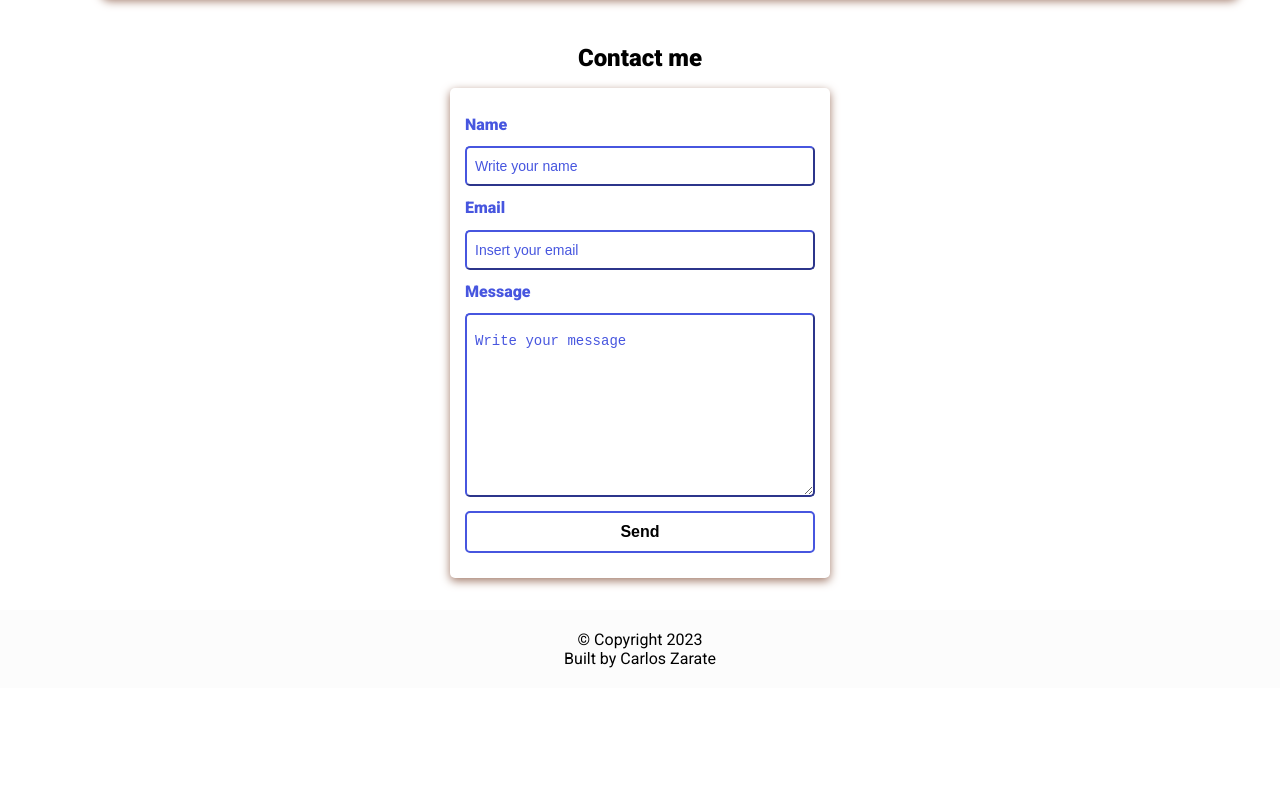
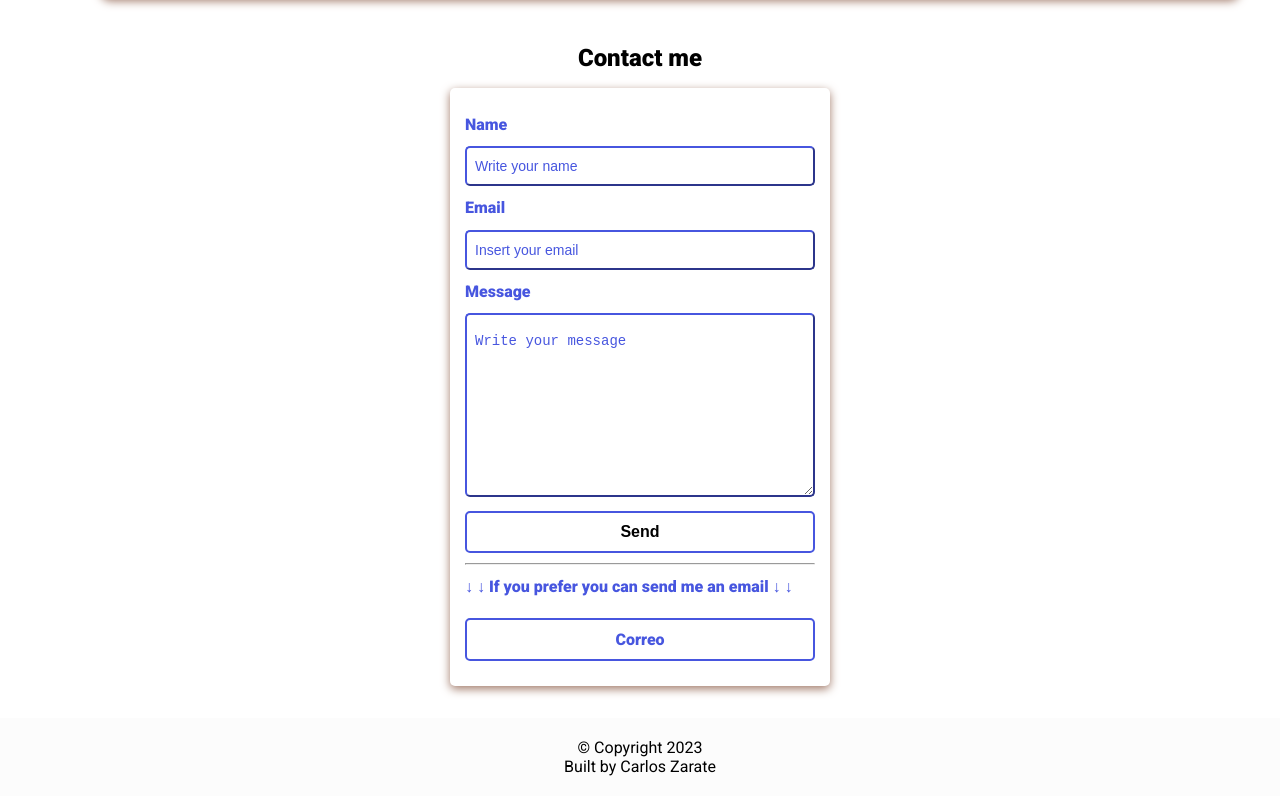
Before and after one commit to Carlozz94/Aboutme, a plain HTML site: page index.html in a window 1280 px wide. Shown: the part 1561-2357 px from the top of the page. Before the commit the page ends 2249 px from the top, so only its background shows below. Drawn offline with nearby package versions, Linux system fonts and the light colour scheme.

Commit message:
Se agrego liga para correo

```diff
--- a/index.html
+++ b/index.html
@@ -6,10 +6,10 @@
     <meta name="viewport" content="width=device-width, initial-scale=1.0">
     <title>Mi portafolio</title>
 
-    <!--Estilos Css-->
+
     <link rel="stylesheet" href="styles/main.css">
 
-    <!-- Favicons -->
+
     <link
       rel="apple-touch-icon"
       sizes="180x180"
@@ -21,7 +21,6 @@
       sizes="32x32"
       href="assets/icons/favicon-32x32.png"
     />
-    <!-- Animaciones CSS CDN -->
     <link
       rel="stylesheet"
       href="https://cdnjs.cloudflare.com/ajax/libs/animate.css/4.1.1/animate.min.css"
@@ -96,9 +95,18 @@
                     </div>
                     <input type="submit" value="Send" id="submit-btn" class="submit-btn">
                 </form>
+
+                <hr>
+
+                <label for="mensaje">↓ ↓ If you prefer you can send me an email ↓ ↓</label>
+                <div class="container">
+                    <a href="mailto:c.zarate@live.com?subject=Contact by portfolio of your page&body=Hello the reason for my message is">Correo</a>
+                </div>
             </div>
         </div>
     </section>
+
+
 
     <div class="socials">
         <a href="https://github.com/Carlozz94" target="_blank">
@@ -124,15 +132,10 @@
 
 
 
-    <!--Curso
 
 
-    <div class="container">
-        <a href="mailto:c.zarate@live.com?subject=Pizza&body=Me puede enviar una pizza de favor.">Correo</a>
-    </div>
-    -->
 
-    <!-- Ion icons scripts -->
+
     <script
       type="module"
       src="https://unpkg.com/ionicons@5.5.2/dist/ionicons/ionicons.esm.js"
--- a/styles/main.css
+++ b/styles/main.css
@@ -270,3 +270,16 @@ nav ul li {
   nav ul.show {
     transform: translateX(0);
   }
+
+.container{
+    width: 100%;
+    padding: 10px;
+    margin: 10px 0;
+    background-color: #fff;
+    border: 2px solid var(--primary-color);
+    border-radius: 5px;
+    font-size: 1rem;
+    font-weight: var(--bold-font);
+    transition: var(--transition);
+    text-align: center;
+}
```
